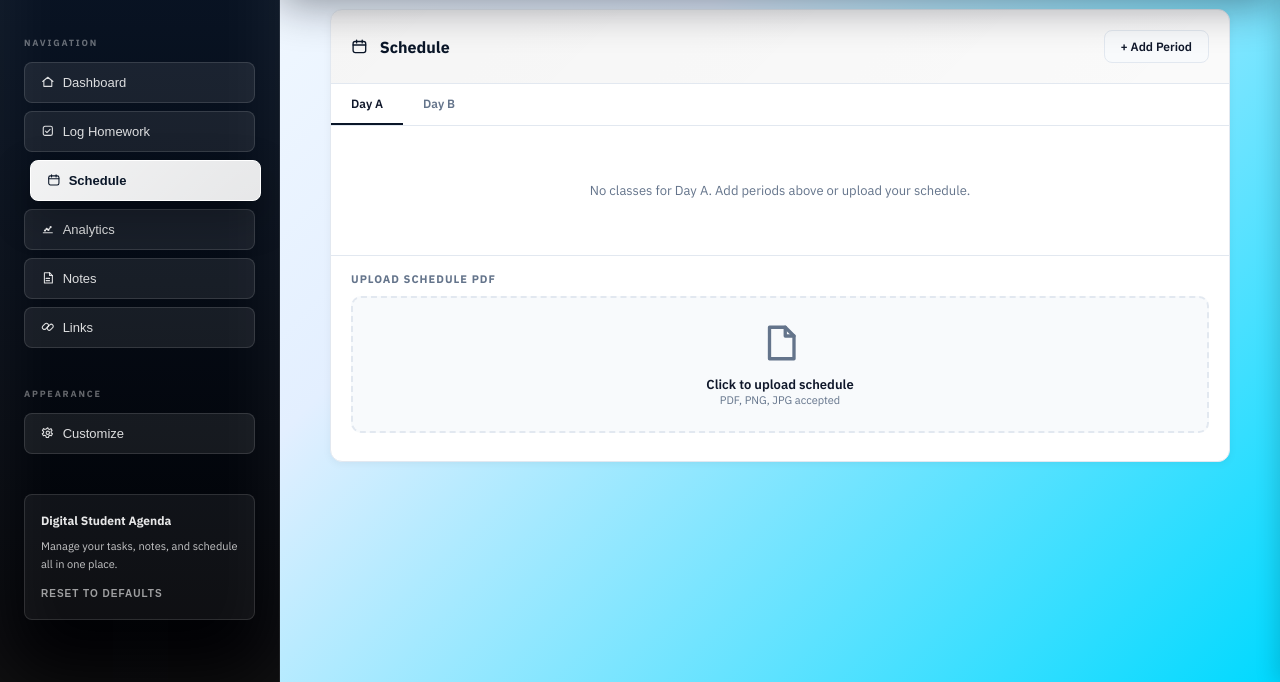
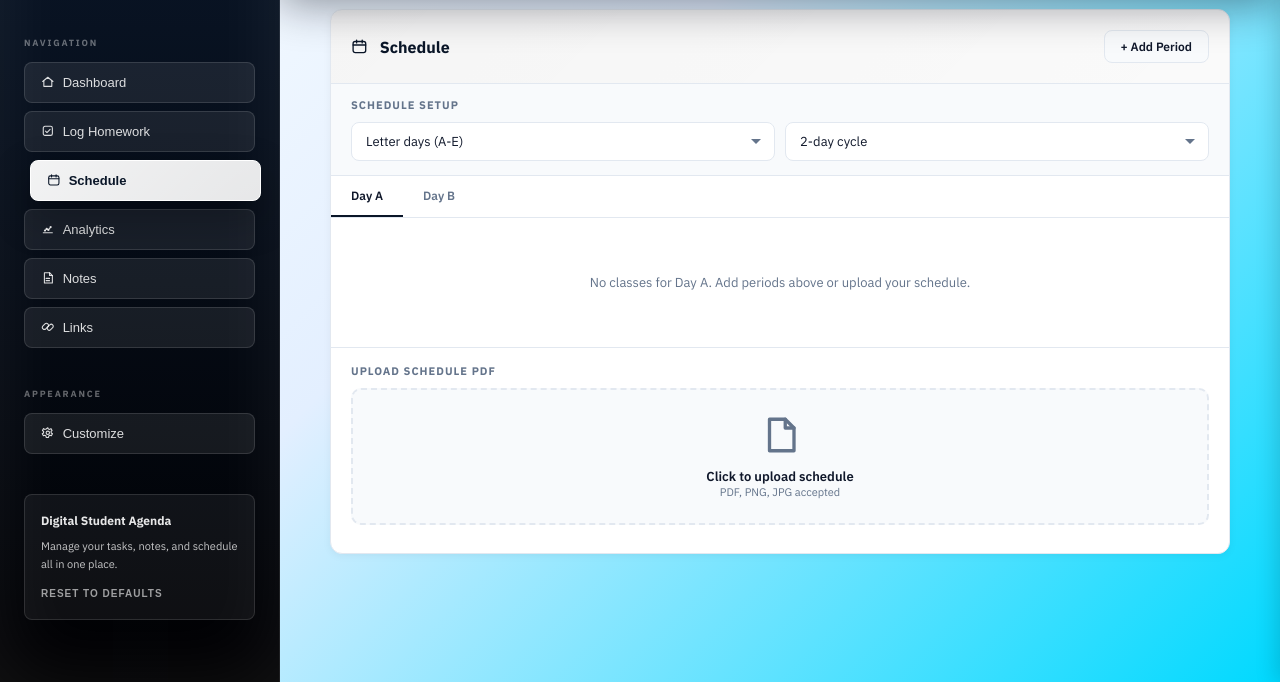
Before and after one commit to hoopsgod/2015-2026-Digital-Student-Agenda, a plain HTML site: page index.html in a window 1280 px wide. Both pictures are taken after a click on the button "Schedule". Shown: the part 118-800 px from the top of the page. Drawn offline with nearby package versions, Linux system fonts and the light colour scheme.

Commit message:
Add customizable schedule day modes and cycle length

```diff
--- a/index.html
+++ b/index.html
@@ -646,6 +646,22 @@ body.dark-mode .section-tab.active { border-bottom-color: var(--titan-accent); }
           <button class="ghost-btn" onclick="toggleScheduleForm()">+ Add Period</button>
         </div>
 
+        <div style="padding: 14px 20px; border-bottom: 1px solid var(--lux-border); display: grid; gap: 10px; background: var(--lux-hover);">
+          <div style="font-size: 11px; font-weight: 700; text-transform: uppercase; letter-spacing: 1px; color: var(--lux-text-sub);">Schedule Setup</div>
+          <div style="display: grid; grid-template-columns: 1fr 1fr; gap: 10px;">
+            <select id="scheduleDayStyle" class="pro-select" onchange="updateScheduleSettings()">
+              <option value="letter">Letter days (A-E)</option>
+              <option value="number">Number days (1-5)</option>
+            </select>
+            <select id="scheduleDayCount" class="pro-select" onchange="updateScheduleSettings()">
+              <option value="2">2-day cycle</option>
+              <option value="3">3-day cycle</option>
+              <option value="4">4-day cycle</option>
+              <option value="5">5-day cycle</option>
+            </select>
+          </div>
+        </div>
+
         <div id="scheduleForm" style="display:none; padding: 20px; border-bottom: 1px solid var(--lux-border); background: var(--lux-hover);">
           <div style="display: grid; gap: 10px;">
             <div style="display: grid; grid-template-columns: 1fr 2fr; gap: 10px;">
@@ -666,10 +682,7 @@ body.dark-mode .section-tab.active { border-bottom-color: var(--titan-accent); }
         </div>
 
         <!-- Schedule Day Tabs -->
-        <div class="section-tabs" id="dayTabs">
-          <button class="section-tab active" onclick="switchDay('A', this)">Day A</button>
-          <button class="section-tab" onclick="switchDay('B', this)">Day B</button>
-        </div>
+        <div class="section-tabs" id="dayTabs"></div>
 
         <div id="scheduleList" style="padding: 16px 20px;"></div>
 
@@ -937,6 +950,7 @@ function readJSON(key, fallback) {
 const DB = {
   tasks: readJSON('agenda_tasks', []),
   schedule: readJSON('agenda_schedule', []),
+  scheduleSettings: readJSON('agenda_scheduleSettings', { dayStyle: 'letter', dayCount: 2 }),
   notes: readJSON('agenda_notes', []),
   links: readJSON('agenda_links', []),
   uploads: readJSON('agenda_uploads', []),
@@ -1610,6 +1624,65 @@ function updateFocusStats() {
   if (elAvg) elAvg.textContent = avgMins + ' mins';
 }
 
+function getScheduleDayLabels() {
+  const maxDays = ['1', '2', '3', '4', '5'];
+  const maxLetters = ['A', 'B', 'C', 'D', 'E'];
+  const style = DB.scheduleSettings.dayStyle === 'number' ? 'number' : 'letter';
+  const rawCount = parseInt(DB.scheduleSettings.dayCount, 10);
+  const count = Number.isFinite(rawCount) ? Math.min(Math.max(rawCount, 2), 5) : 2;
+  const source = style === 'number' ? maxDays : maxLetters;
+  return source.slice(0, count);
+}
+
+function normalizeScheduleDay(day) {
+  const labels = getScheduleDayLabels();
+  if (labels.includes(day)) return day;
+  return labels[0] || 'A';
+}
+
+function dayDisplayLabel(day) {
+  return 'Day ' + day;
+}
+
+function renderScheduleTabs() {
+  const dayTabs = document.getElementById('dayTabs');
+  if (!dayTabs) return;
+
+  const labels = getScheduleDayLabels();
+  currentDay = normalizeScheduleDay(currentDay);
+
+  dayTabs.innerHTML = labels.map(day => {
+    const active = day === currentDay ? ' active' : '';
+    return `<button class="section-tab${active}" onclick="switchDay('${day}', this)">${dayDisplayLabel(day)}</button>`;
+  }).join('');
+}
+
+function updateScheduleSettings() {
+  const styleSelect = document.getElementById('scheduleDayStyle');
+  const countSelect = document.getElementById('scheduleDayCount');
+  if (!styleSelect || !countSelect) return;
+
+  DB.scheduleSettings.dayStyle = styleSelect.value === 'number' ? 'number' : 'letter';
+  DB.scheduleSettings.dayCount = Math.min(Math.max(parseInt(countSelect.value, 10) || 2, 2), 5);
+  DB.save('scheduleSettings');
+
+  currentDay = normalizeScheduleDay(currentDay);
+  renderScheduleTabs();
+  renderSchedule();
+}
+
+function initializeScheduleSettingsUI() {
+  const styleSelect = document.getElementById('scheduleDayStyle');
+  const countSelect = document.getElementById('scheduleDayCount');
+  if (!styleSelect || !countSelect) return;
+
+  styleSelect.value = DB.scheduleSettings.dayStyle === 'number' ? 'number' : 'letter';
+  const rawCount = parseInt(DB.scheduleSettings.dayCount, 10);
+  countSelect.value = String(Number.isFinite(rawCount) ? Math.min(Math.max(rawCount, 2), 5) : 2);
+
+  renderScheduleTabs();
+}
+
 // ==================== SCHEDULE ====================
 function toggleScheduleForm() {
   const f = document.getElementById('scheduleForm');
@@ -1652,18 +1725,19 @@ function deleteScheduleBlock(id) {
 }
 
 function switchDay(day, el) {
-  currentDay = day;
+  currentDay = normalizeScheduleDay(day);
   document.querySelectorAll('#dayTabs .section-tab').forEach(t => t.classList.remove('active'));
   if (el) el.classList.add('active');
   renderSchedule();
 }
 
 function renderSchedule() {
+  currentDay = normalizeScheduleDay(currentDay);
   const list = document.getElementById('scheduleList');
   const blocks = DB.schedule.filter(b => b.day === currentDay).sort((a, b) => (a.start || '').localeCompare(b.start || '') || (a.period || '').localeCompare(b.period || ''));
 
   if (blocks.length === 0) {
-    list.innerHTML = '<div class="empty-msg">No classes for Day ' + currentDay + '. Add periods above or upload your schedule.</div>';
+    list.innerHTML = '<div class="empty-msg">No classes for ' + dayDisplayLabel(currentDay) + '. Add periods above or upload your schedule.</div>';
     return;
   }
 
@@ -2288,6 +2362,8 @@ document.addEventListener('DOMContentLoaded', () => {
     });
   }
 
+  initializeScheduleSettingsUI();
+
   // Render everything
   renderTasks(); renderSchedule(); renderUploads(); renderNotes(); renderLinks();
   updateDashboard(); updateAnalytics(); initQuote(); loadBranding();
```
